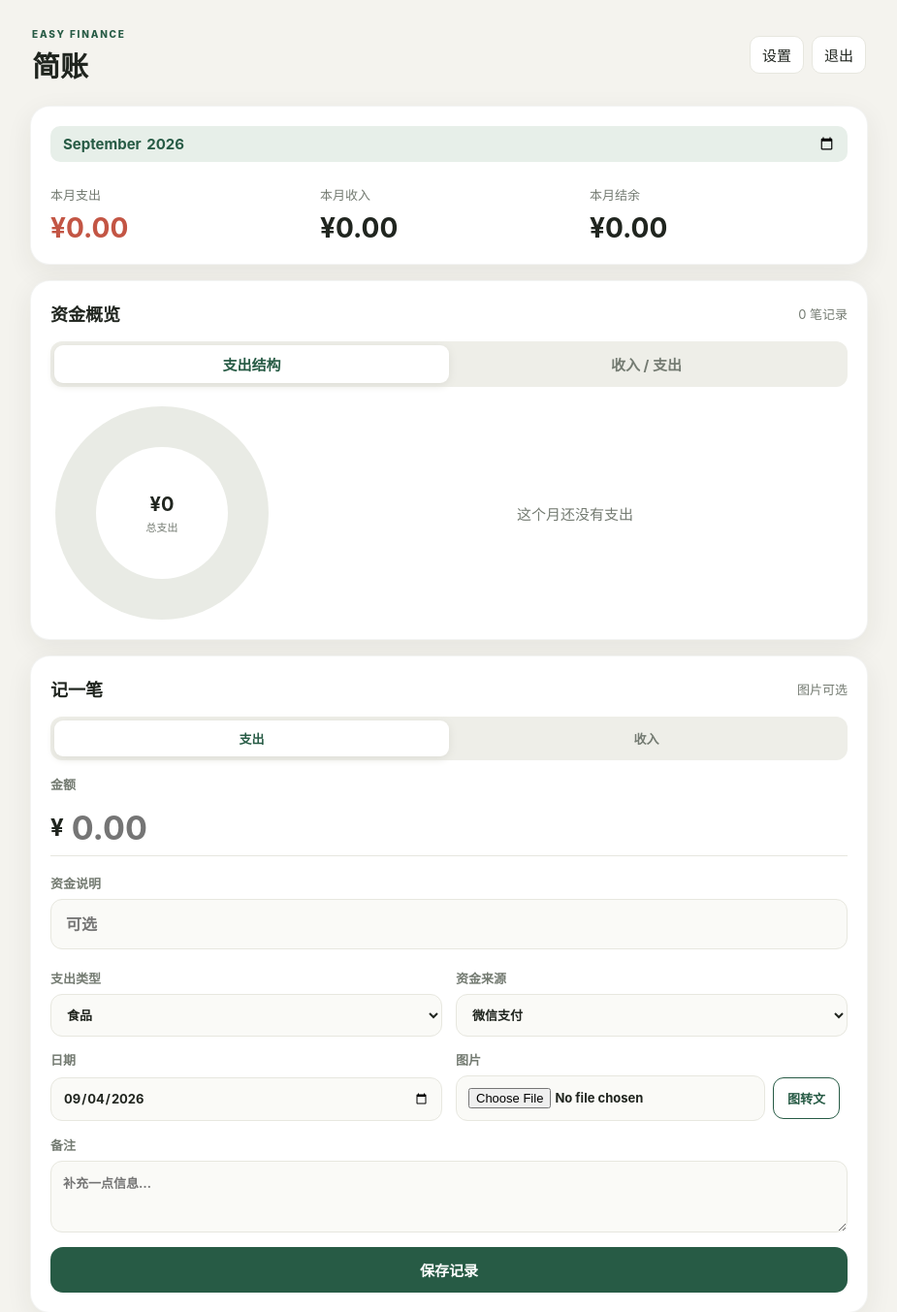
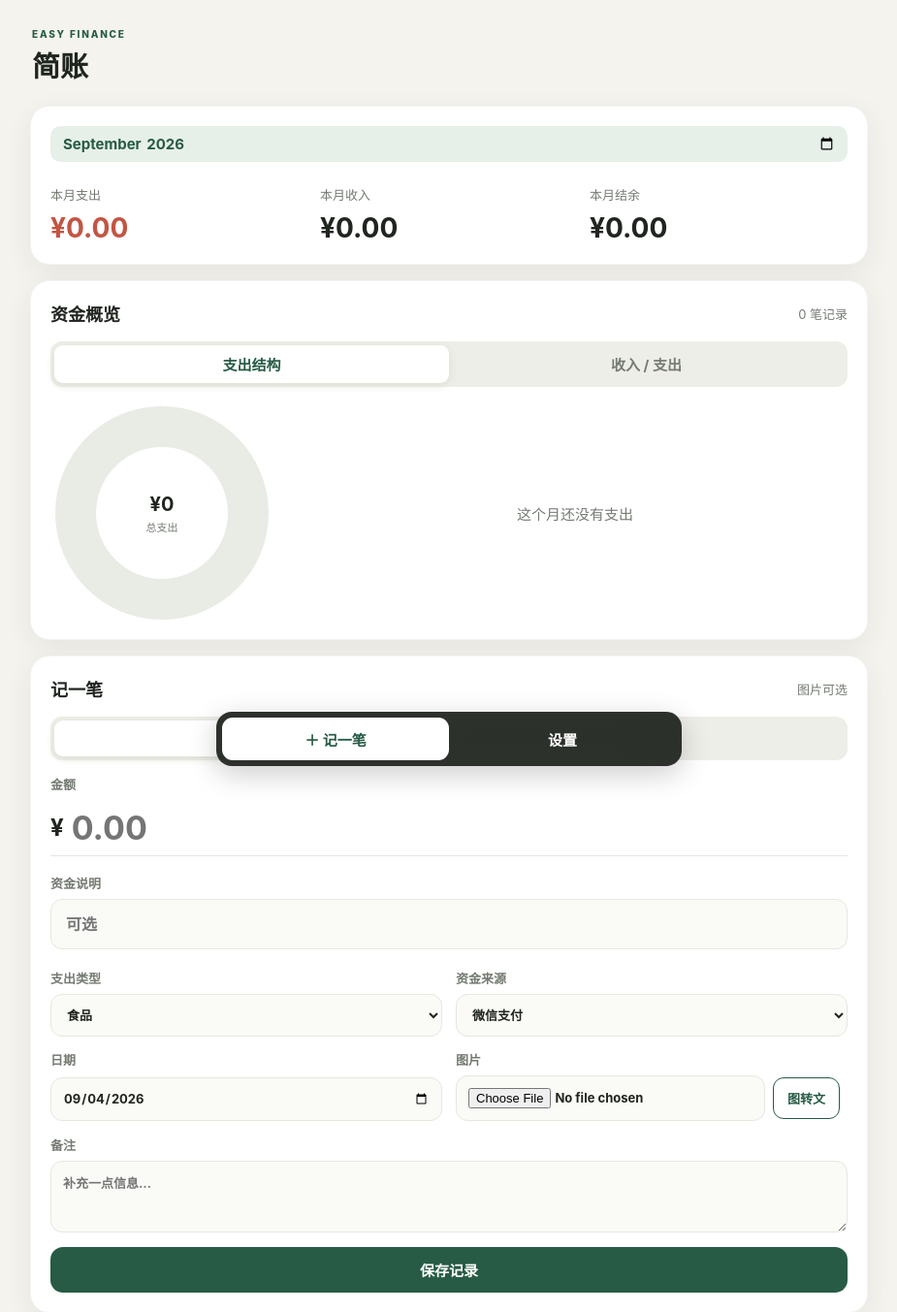
Before and after one commit to Litvy9k/easy-finance, a FastAPI app: page / in a window 1280 px wide. Shown: the top 1353 px of the page at 97% size, without its empty margins (177-1102 px from the left). Run offline with FastAPI, Linux system fonts and the light colour scheme; the visitor is signed in with stand-in values (Sample User, id 1).

Commit message:
Refine persistent navigation and allow choosing existing photos

```diff
--- /dev/null
+++ b/app/static/navigation.css
@@ -0,0 +1,44 @@
+/* Shared by authenticated pages, including tablet and desktop layouts. */
+.bottom-nav {
+  position: fixed;
+  display: flex;
+  left: 50%;
+  right: auto;
+  bottom: max(10px, env(safe-area-inset-bottom));
+  transform: translateX(-50%);
+  width: min(480px, calc(100% - 24px));
+  padding: 6px;
+  border-radius: 16px;
+  background: rgba(32, 37, 31, .94);
+  backdrop-filter: blur(12px);
+  -webkit-backdrop-filter: blur(12px);
+  box-shadow: 0 8px 30px #0003;
+  z-index: 10;
+}
+.bottom-nav a,
+.bottom-nav a:first-child {
+  flex: 1;
+  min-height: 44px;
+  display: grid;
+  place-items: center;
+  padding: 10px;
+  border-radius: 11px;
+  color: #fff;
+  background: transparent;
+  text-align: center;
+  text-decoration: none;
+  font-weight: 650;
+}
+.bottom-nav a[aria-current="page"] {
+  color: var(--green);
+  background: #fff;
+  font-weight: 800;
+}
+.bottom-nav a:focus-visible {
+  outline: 2px solid #d5b84b;
+  outline-offset: -3px;
+}
+main:not(.login-card) {
+  padding-bottom: calc(100px + env(safe-area-inset-bottom));
+}
+#entry { scroll-margin-top: 20px; }
--- /dev/null
+++ b/app/templates/_navigation.html
@@ -0,0 +1,4 @@
+<nav class="bottom-nav" aria-label="主要导航">
+  <a href="{{ '#entry' if nav_page == 'entry' else base_path + '/#entry' }}"{% if nav_page == 'entry' %} aria-current="page"{% endif %}>＋ 记一笔</a>
+  <a href="{{ base_path }}/settings"{% if nav_page == 'settings' %} aria-current="page"{% endif %}>设置</a>
+</nav>
--- a/app/templates/_records.html
+++ b/app/templates/_records.html
@@ -22,7 +22,7 @@
             <label><span data-role="category-label">{{ '支出类型' if r.kind == 'expense' else '收入类型' }}</span><select data-role="expense-category" name="category" required {% if r.kind == 'income' %}disabled hidden{% endif %}>{% for category in expense_categories %}<option value="{{ category.name }}" {% if r.kind == 'expense' and category.name == r.category %}selected{% endif %}>{{ category.name }}</option>{% endfor %}</select><select data-role="income-category" name="category" required {% if r.kind == 'expense' %}disabled hidden{% endif %}>{% for category in income_categories %}<option value="{{ category.name }}" {% if r.kind == 'income' and category.name == r.category %}selected{% endif %}>{{ category.name }}</option>{% endfor %}</select></label>
             <label><span data-role="source-label">{{ '资金来源' if r.kind == 'expense' else '资金去向' }}</span><select name="funding_source_id" required>{% for source in sources %}<option value="{{ source.id }}" {% if source.id == r.funding_source_id %}selected{% endif %}>{{ source.name }}</option>{% endfor %}</select></label>
             <label>日期<input name="transaction_date" type="date" value="{{ r.transaction_date }}" required></label>
-            <label>图片<div class="image-ocr-row"><input data-role="image-input" name="image" type="file" accept="image/*" capture="environment"><button data-role="ocr-button" class="secondary" type="button">图转文</button><span data-role="ocr-status" class="ocr-status" aria-live="polite"></span></div>{% if r.image_name %}<small>不选择新图片将保留原图</small>{% endif %}</label>
+            <label>图片<div class="image-ocr-row"><input data-role="image-input" name="image" type="file" accept="image/*"><button data-role="ocr-button" class="secondary" type="button">图转文</button><span data-role="ocr-status" class="ocr-status" aria-live="polite"></span></div>{% if r.image_name %}<small>不选择新图片将保留原图</small>{% endif %}</label>
           </div>
           <label>备注<textarea data-role="note-input" name="note" rows="3" placeholder="补充一点信息…">{{ r.note }}</textarea></label><input data-role="ocr-text" name="ocr_text" type="hidden" value="{{ r.ocr_text }}">
           <div class="dialog-actions"><button type="button" class="secondary" data-close-dialog>取消</button><button class="primary" type="submit">保存修改</button></div>
--- a/app/templates/index.html
+++ b/app/templates/index.html
@@ -2,8 +2,9 @@
 <html lang="zh-CN" data-base-path="{{ base_path }}"><head>
   <meta charset="utf-8"><meta name="viewport" content="width=device-width,initial-scale=1,viewport-fit=cover">
   <meta name="theme-color" content="#f6f5f0"><title>简账</title><link rel="stylesheet" href="{{ base_path }}/static/app.css"><link rel="stylesheet" href="{{ base_path }}/static/charts.css"><link rel="stylesheet" href="{{ base_path }}/static/ui-additions.css"><link rel="stylesheet" href="{{ base_path }}/static/records.css">
+  <link rel="stylesheet" href="{{ base_path }}/static/navigation.css">
 </head><body>
-<header><div><span class="eyebrow">EASY FINANCE</span><h1>简账</h1></div><div class="header-actions"><a class="icon-btn" href="{{ base_path }}/settings">设置</a><form method="post" action="{{ base_path }}/logout"><button class="icon-btn" title="退出">退出</button></form></div></header>
+<header><div><span class="eyebrow">EASY FINANCE</span><h1>简账</h1></div></header>
 <main>
   <section class="summary card">
     <form class="month-form"><input type="month" name="month" value="{{ month }}" onchange="this.form.submit()"></form>
@@ -24,11 +25,11 @@
       <label class="funds-description">资金说明<input name="purpose" maxlength="200" placeholder="可选"></label>
       <div class="form-grid"><label><span data-role="category-label">支出类型</span><select data-role="expense-category" name="category" required>{% for category in expense_categories %}<option value="{{ category.name }}">{{ category.name }}</option>{% endfor %}</select><select data-role="income-category" name="category" required disabled hidden>{% for category in income_categories %}<option value="{{ category.name }}">{{ category.name }}</option>{% endfor %}</select></label>
       <label><span data-role="source-label">资金来源</span><select name="funding_source_id" required>{% for source in sources %}<option value="{{ source.id }}">{{ source.name }}</option>{% endfor %}</select></label>
-      <label>日期<input name="transaction_date" type="date" value="{{ today }}" required></label><label>图片<div class="image-ocr-row"><input data-role="image-input" name="image" type="file" accept="image/*" capture="environment"><button data-role="ocr-button" class="secondary" type="button">图转文</button><span data-role="ocr-status" class="ocr-status" aria-live="polite"></span></div></label></div>
+      <label>日期<input name="transaction_date" type="date" value="{{ today }}" required></label><label>图片<div class="image-ocr-row"><input data-role="image-input" name="image" type="file" accept="image/*"><button data-role="ocr-button" class="secondary" type="button">图转文</button><span data-role="ocr-status" class="ocr-status" aria-live="polite"></span></div></label></div>
       <label>备注<textarea data-role="note-input" name="note" rows="3" placeholder="补充一点信息…"></textarea></label><input data-role="ocr-text" name="ocr_text" type="hidden"><button class="primary" type="submit">保存记录</button>
     </form>
   </section>
 
   {% include "_records.html" %}
-</main><nav class="bottom-nav"><a href="#entry">＋ 记一笔</a><a href="{{ base_path }}/settings">设置</a><a href="{{ base_path }}/export.csv">导出</a></nav><script src="{{ base_path }}/static/app.js"></script>
+</main>{% set nav_page = 'entry' %}{% include "_navigation.html" %}<script src="{{ base_path }}/static/app.js"></script>
 </body></html>
--- a/app/templates/settings.html
+++ b/app/templates/settings.html
@@ -2,8 +2,9 @@
 <html lang="zh-CN"><head>
   <meta charset="utf-8"><meta name="viewport" content="width=device-width,initial-scale=1,viewport-fit=cover">
   <meta name="theme-color" content="#f6f5f0"><title>设置 · 简账</title><link rel="stylesheet" href="{{ base_path }}/static/app.css"><link rel="stylesheet" href="{{ base_path }}/static/settings.css"><link rel="stylesheet" href="{{ base_path }}/static/records.css">
+  <link rel="stylesheet" href="{{ base_path }}/static/navigation.css">
 </head><body>
-<header><div><span class="eyebrow">EASY FINANCE</span><h1>分类设置</h1></div><a class="icon-btn" href="{{ base_path }}/">返回首页</a></header>
+<header><div><span class="eyebrow">EASY FINANCE</span><h1>分类设置</h1></div></header>
 <main class="settings-main">
   <div class="settings-intro"><h2>管理记账选项</h2><p>“默认”项不可删除。删除其他选项后，关联的历史记录会自动归入默认项。</p>{% if message %}<p class="settings-message">{{ message }}</p>{% endif %}</div>
   <section class="settings-grid">
@@ -12,4 +13,5 @@
     <article class="card dictionary"><div class="section-title"><h2>资金来源 / 去向</h2><span>{{ sources|length }} 项</span></div><form class="add-row" action="{{ base_path }}/settings/sources" method="post"><input name="name" maxlength="80" placeholder="例如：现金 / 银行卡" required><button class="primary" type="submit">添加</button></form><div class="dictionary-list">{% for item in sources %}<div><span>{{ item.name }}</span>{% if item.name == '默认' %}<small class="fixed-item">不可删除</small>{% else %}<form action="{{ base_path }}/settings/sources/{{ item.id }}/delete" method="post"><button type="submit">删除</button></form>{% endif %}</div>{% endfor %}</div></article>
   </section>
 </main>
+{% set nav_page = 'settings' %}{% include "_navigation.html" %}
 </body></html>
```
Also changed, not shown: tests/test_browser.py (+46 -4 lines), tests/test_deployment.py (+32 -0 lines).
